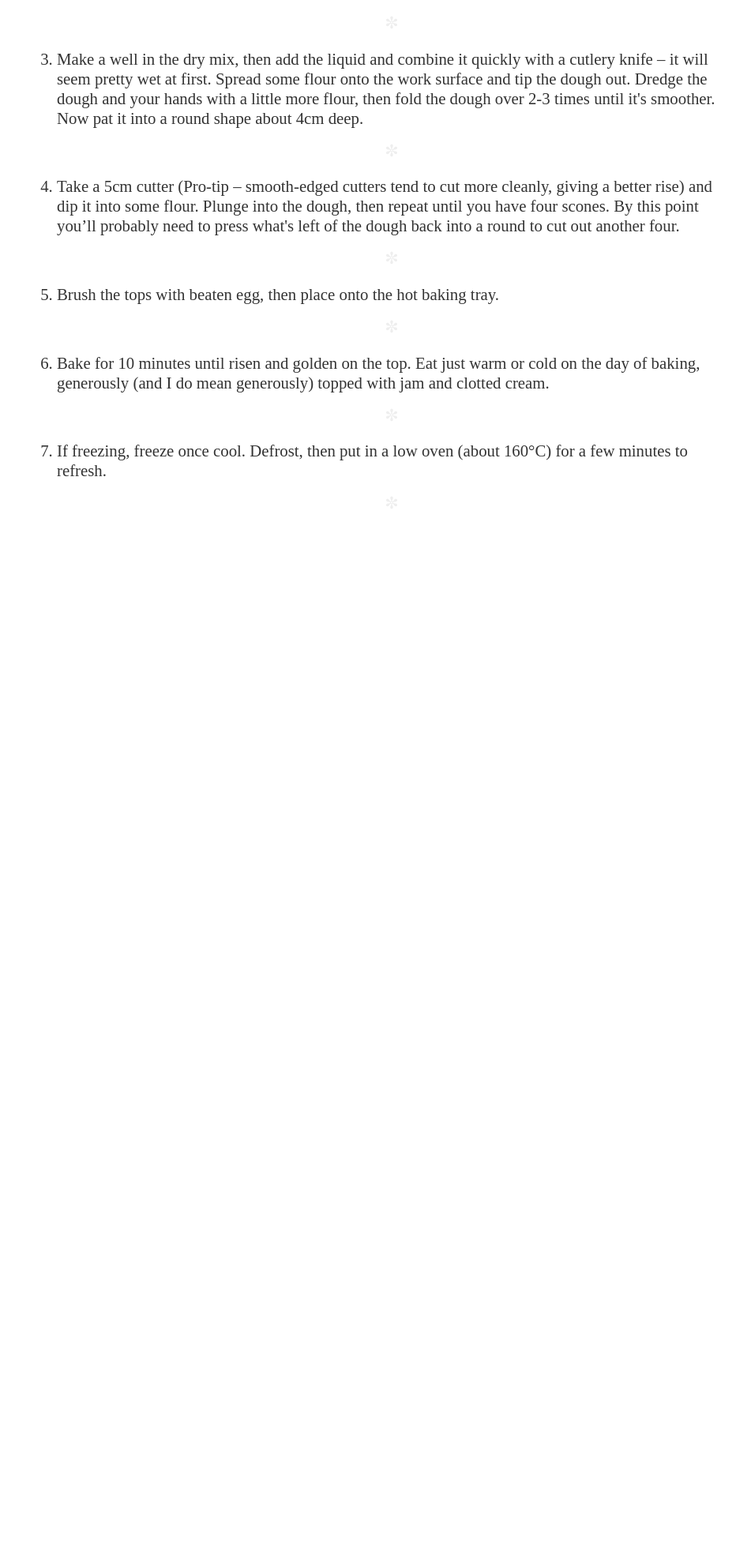
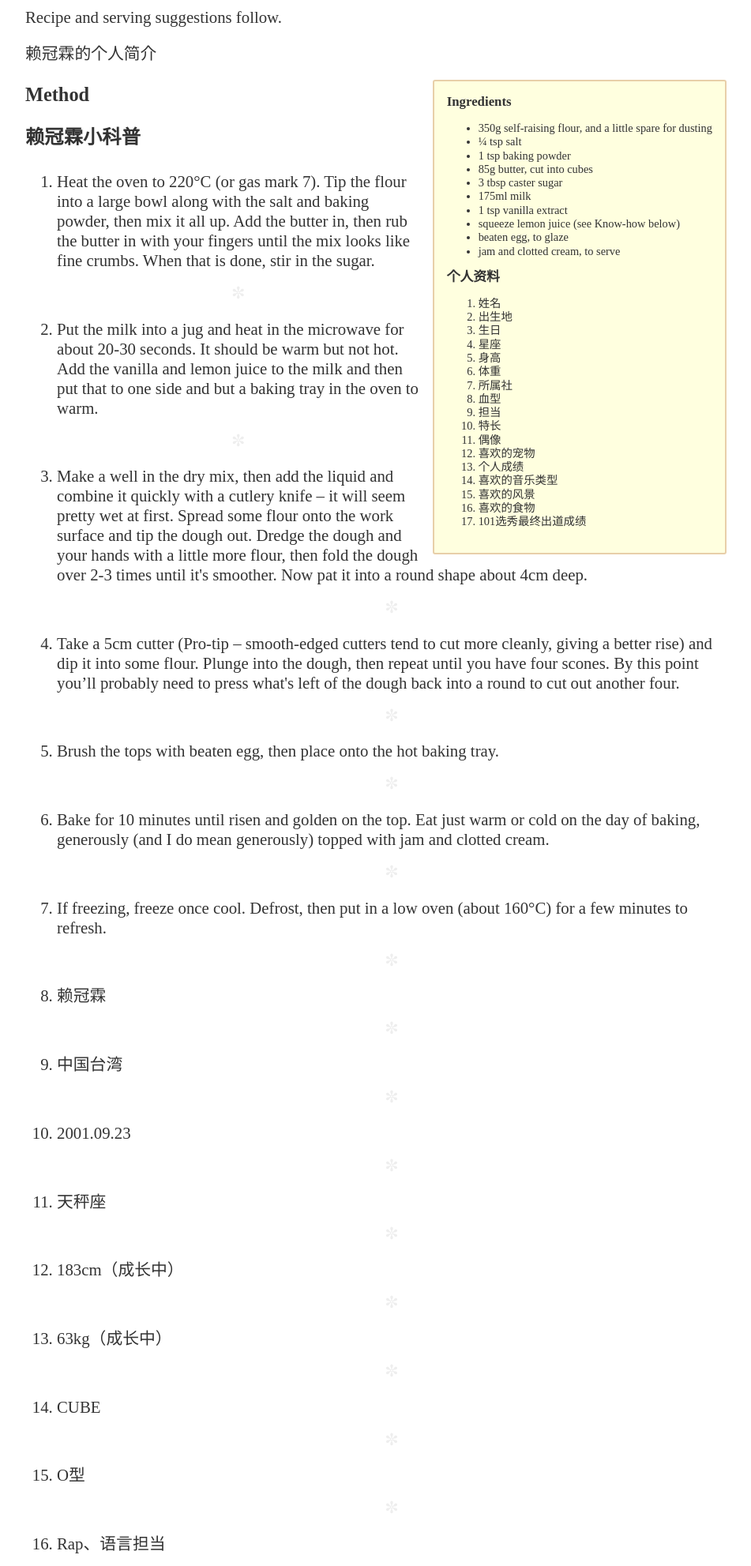
Before and after one commit to Bangajeong/Kuanlin, a plain HTML site: page index.html in a window 1280 px wide. Shown: the part 817-2800 px from the top of the page at 79% size, without its empty margins (164-1115 px from the left). Before the commit the page ends 1518 px from the top, so only its background shows below. Drawn offline with Linux system fonts and the light colour scheme.

Commit message:
Update index.html

```diff
--- a/index.html
+++ b/index.html
@@ -14,12 +14,20 @@
 		</div>
 		<div class="IntroWrapper">
 			<p class="IntroText">Occasionally maligned and misunderstood; the scone is a quintessentially British classic.</p>
+			<p class="IntroText">Be fast and ball——向全世界安利赖冠霖
+				<!-- 根據 https://www.bilibili.com/video/av10364340/  -->
+				<embed height="452" width="544" quality="high" allowfullscreen="true" type="application/x-shockwave-flash" src="https://static-s.bilibili.com/miniloader.swf" flashvars="aid=6517184&page=1" pluginspage="http://www.adobe.com/shockwave/download/download.cgi?P1_Prod_Version=ShockwaveFlash"></embed>
+		        </p>
 			<div class="MoneyShot">
 				<img class="MoneyShotImg" src="img/scones.jpg" alt="Incredible scones" />
 				<p class="ImageCaption">Incredible scones, picture from Wikipedia</p>
+				<a href = https://www.bilibili.com/video/av12887191/">
+				<p class="ImageCaption">赖冠霖个人直拍合集</p>
+				</a>
  			</div>
                 </div>
 		<p>Recipe and serving suggestions follow.</p>
+		<p>赖冠霖的个人简介</p>
 		<div class="Ingredients">
 			<h3 class="SubHeader">Ingredients</h3>
 			<ul>
@@ -34,9 +42,30 @@
 				<li>beaten egg, to glaze</li>
 				<li>jam and clotted cream, to serve</li>
 			</ul>
+			<h3 class="SubHeader">个人资料	</h3>
+	                <ol>
+                            <li>姓名</li>
+                            <li>出生地</li>
+			    <li>生日</li>
+			    <li>星座</li>
+                            <li>身高</li>
+                            <li>体重</li>
+                            <li>所属社</li>
+                            <li>血型</li>
+                            <li>担当</li>
+                            <li>特长</li>
+                            <li>偶像</li>
+                            <li>喜欢的宠物</li>
+                            <li>个人成绩</li>
+                            <li>喜欢的音乐类型</li>
+                            <li>喜欢的风景</li>
+                            <li>喜欢的食物</li>
+                            <li>101选秀最终出道成绩</li>
+			</ol>
  		</div>
  		<div class="HowToMake">
 			<h3 class="SubHeader">Method</h3>
+			<h3 class="SubHeader">赖冠霖小科普</h3>
  			<ol class="MethodWrapper">
 				<li>Heat the oven to 220&deg;C (or gas mark 7). Tip the flour into a large bowl along with the salt and baking powder, then mix it all up. Add the butter in, then rub the butter in with your fingers until the mix looks like fine crumbs. When that is done, stir in the sugar.</li>
 				<li>Put the milk into a jug and heat in the microwave for about 20-30 seconds. It should be warm but not hot. Add the vanilla and lemon juice to the milk and then put that to one side and but a baking tray in the oven to warm.</li>
@@ -45,7 +74,23 @@
 				<li>Brush the tops with beaten egg, then place onto the hot baking tray.</li>
 				<li>Bake for 10 minutes until risen and golden on the top. Eat just warm or cold on the day of baking, generously (and I do mean generously) topped with jam and clotted cream. </li>
 				<li>If freezing, freeze once cool. Defrost, then put in a low oven (about 160&deg;C) for a few minutes to refresh.</li>
+				<li>赖冠霖</li>
+				<li>中国台湾</li>
+				<li>2001.09.23</li>
+				<li>天秤座</li>
+				<li>183cm（成长中）</li>
+				<li>63kg（成长中）</li>
+				<li>CUBE</li>
+				<li>O型</li>
+				<li>Rap、语言担当</li>
+				<li>英语、篮球</li>
+				<li>TOP、郑宇硕（Pentagon）</li>
+				<li>柴犬</li>
+				<li>新北市林口国中篮球队队长、学习成绩全校第二</li>
+				<li>喜欢Hiphop，但想学Urban</li>
+				<li>自己的粉丝</li>
+				<li>火锅，炸鸡</li>
+				<li>第七名</li>
  			</ol>
  		</div>
 	 </body>
-</html>
```
Lines whose indentation alone changed are shown as unchanged.
